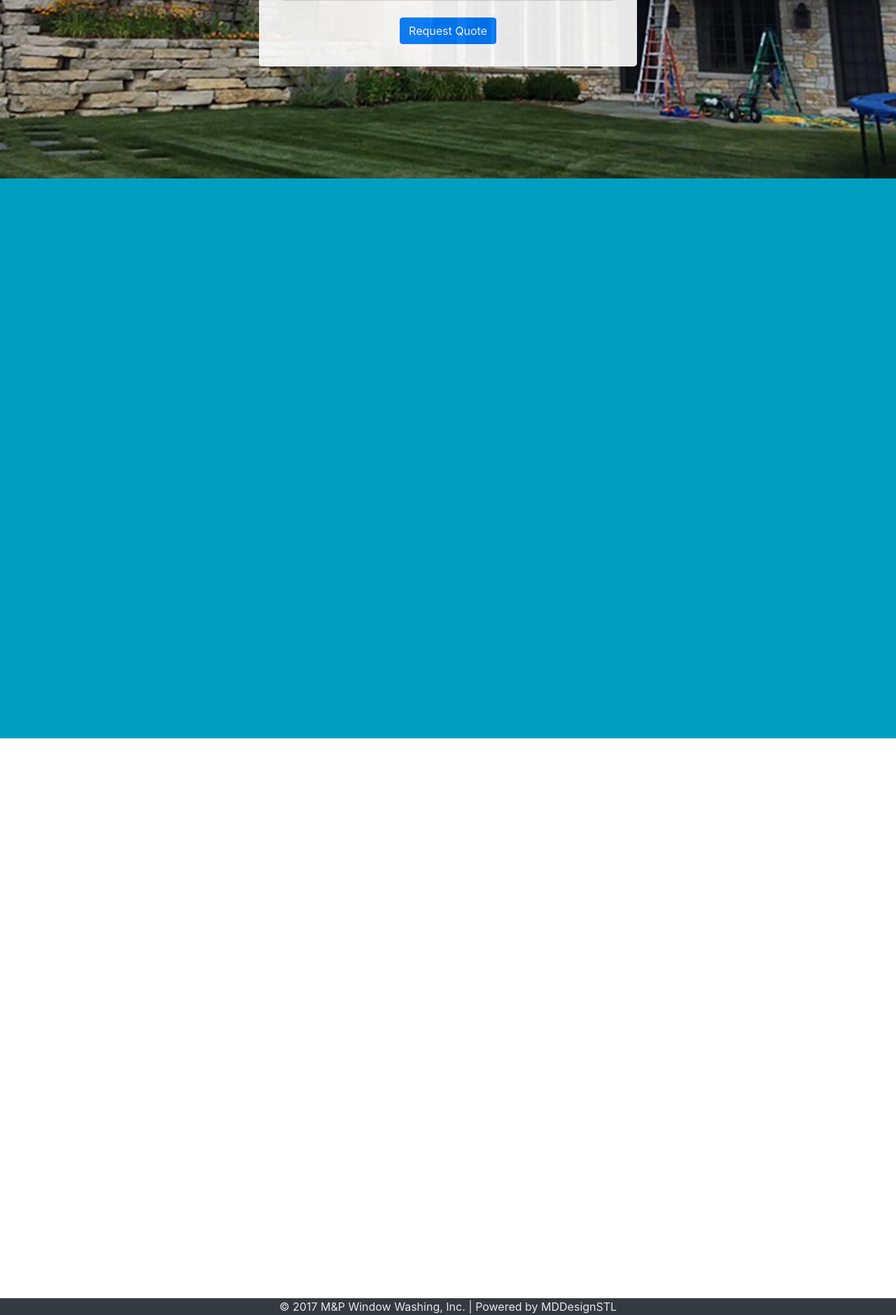
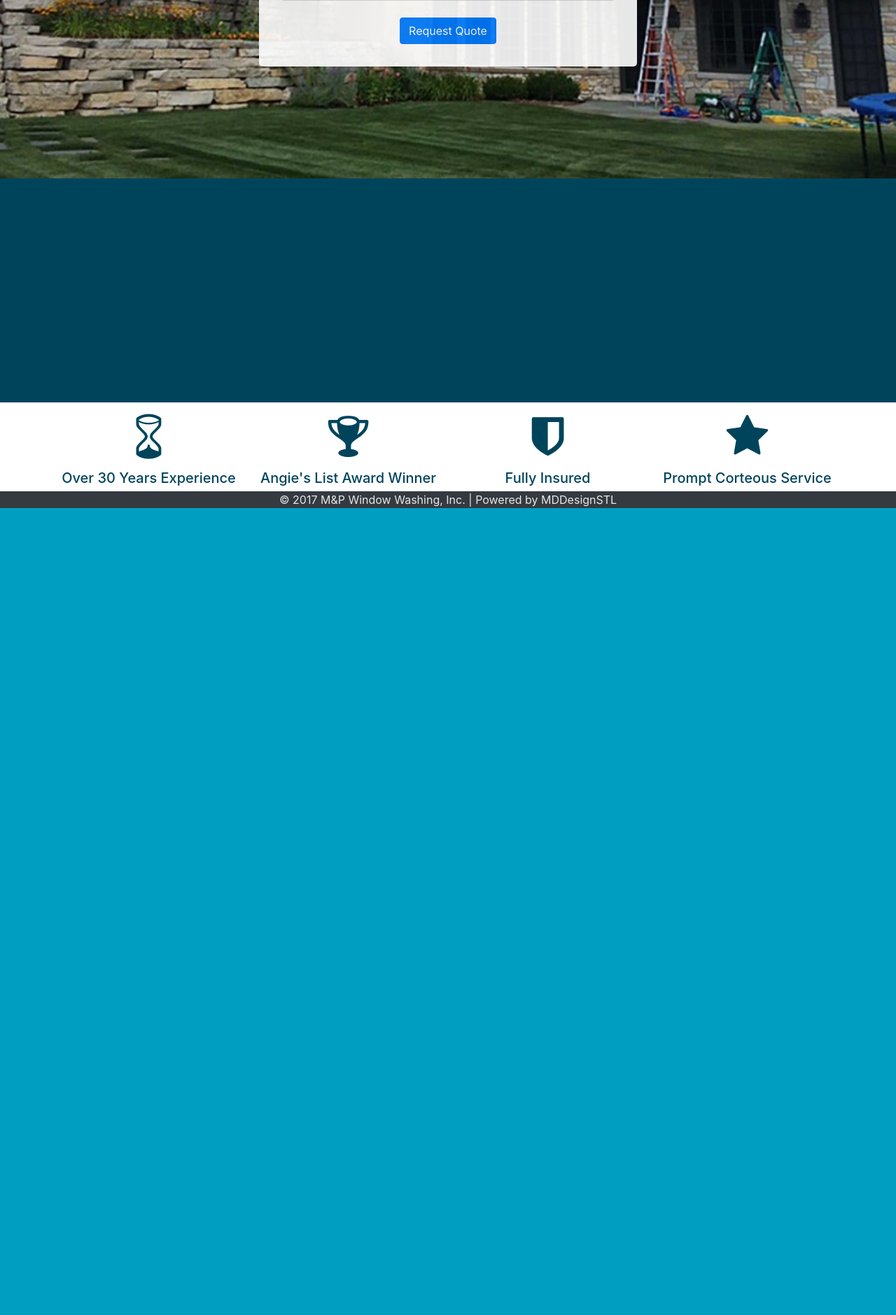
Before and after one commit to MichaelDill/MPWW, a PHP site: page / in a window 1280 px wide. Shown: the part 1049-2928 px from the top of the page at 70% size. After the commit the page ends 1775 px from the top, so only its background shows below. Run offline with PHP 8.4, Linux system fonts and the light colour scheme; some libraries are stand-ins or nearby versions.

Commit message:
Accolades section

```diff
--- a/css/style.css
+++ b/css/style.css
@@ -1,3 +1,19 @@
+@font-face {
+      font-family: 'mp-custom';
+      src: url('../assets/font/mp-custom.eot?28560987');
+      src: url('../assets/font/mp-custom.eot?28560987#iefix') format('embedded-opentype'),
+           url('../assets/font/mp-custom.woff?28560987') format('woff'),
+           url('../assets/font/mp-custom.ttf?28560987') format('truetype'),
+           url('../assets/font/mp-custom.svg?28560987#mp-custom') format('svg');
+      font-weight: normal;
+      font-style: normal;
+    }
+
+    i {
+        font-family: 'mp-custom';
+        font-style: normal;
+    }
+
 .center-block {
   display: table;
   margin: 0 auto;
@@ -70,6 +86,19 @@ a.nav-link {
     padding: 2em;
 }
 
+/*section 3*/
+
+.accolades {
+    text-align: center;
+    color: #00445C;
+    font-size: 4em;
+}
+
+.acc-div {
+    width: 10em;
+    height: 10em;
+}
+
 /*Footer*/
 
 .footer {
@@ -79,7 +108,7 @@ a.nav-link {
 
 
 .test2{
-        height:50em;
+        height:20em;
 }
 
 .lb {
--- a/index.html
+++ b/index.html
@@ -83,21 +83,42 @@
         </div>
     </div>
 
-    <div class="container-fluid test2 lb"><!-- section2-->
+    <div class="container-fluid test2 db"><!-- section2-->
         <div class="container">
             <div class="row">
             </div>
         </div>
     </div>
 
-        <div class="container-fluid test2"><!-- section3-->
+        <div class="container-fluid"><!-- section3-->
         <div class="container">
-            <div class="row">
+            <div class="row accolades">
+                <div class="col-md-3">
+
+                    <i class="icon">&#xe801;</i>
+                        <h5>Over 30 Years Experience</h5>
+                </div>
+
+                <div class="col-md-3">
+                        <i class="icon">&#xe800;</i>
+                        <h5>Angie's List Award Winner</h5>
+                </div>
+
+                <div class="col-md-3">
+                        <i class="icon">&#xf132;</i>
+                        <h5>Fully Insured</h5>
+                </div>
+
+                <div class="col-md-3">
+                        <i class="icon">&#xe802;</i>
+                        <h5>Prompt Corteous Service</h5>
+                </div>
+
             </div>
         </div>
     </div>
 
-        <div class="container-fluid footer bg-dark"><!-- footer section-->
+    <div class="container-fluid footer bg-dark"><!-- footer section-->
         <div class="container">
             <div class="row">
                 <span class="center-block text-center">© 2017 M&P Window Washing, Inc. | Powered by MDDesignSTL</span>
--- a/js/scripts.js
+++ b/js/scripts.js
@@ -24,5 +24,35 @@
 
 	});
 
+
+	$('img.svg').each(function(){
+            var $img = jQuery(this);
+            var imgID = $img.attr('id');
+            var imgClass = $img.attr('class');
+            var imgURL = $img.attr('src');
+
+            jQuery.get(imgURL, function(data) {
+                // Get the SVG tag, ignore the rest
+                var $svg = jQuery(data).find('svg');
+
+                // Add replaced image's ID to the new SVG
+                if(typeof imgID !== 'undefined') {
+                    $svg = $svg.attr('id', imgID);
+                }
+                // Add replaced image's classes to the new SVG
+                if(typeof imgClass !== 'undefined') {
+                    $svg = $svg.attr('class', imgClass+' replaced-svg');
+                }
+
+                // Remove any invalid XML tags as per http://validator.w3.org
+                $svg = $svg.removeAttr('xmlns:a');
+
+                // Replace image with new SVG
+                $img.replaceWith($svg);
+
+            }, 'xml');
+
+        });
+
 });
   }(jQuery));
```
Also changed, not shown: assets/font/mp-custom.ttf (added), assets/font/mp-custom.woff (added), assets/font/mp-custom.woff2 (added), 2 other files.
